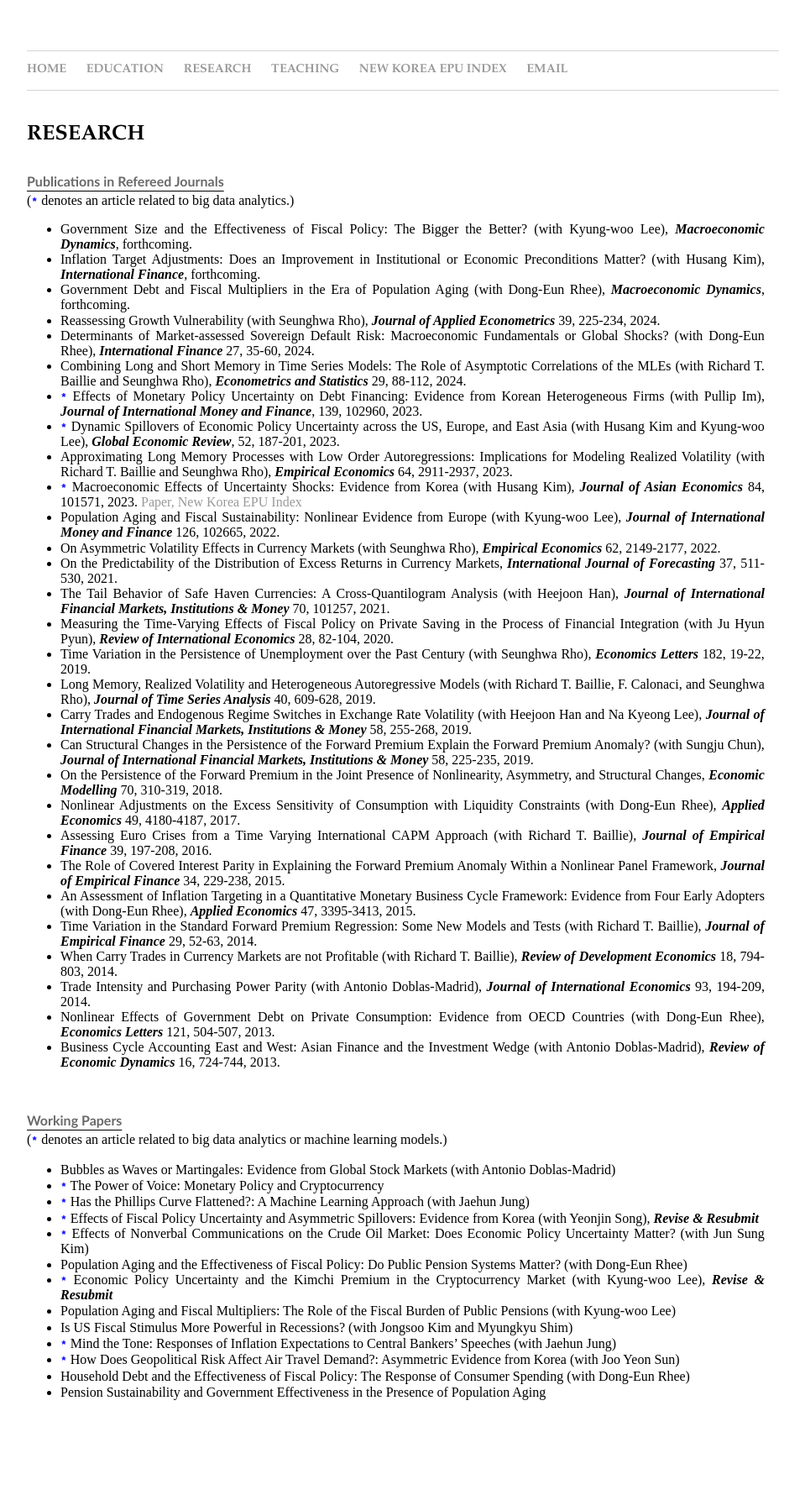
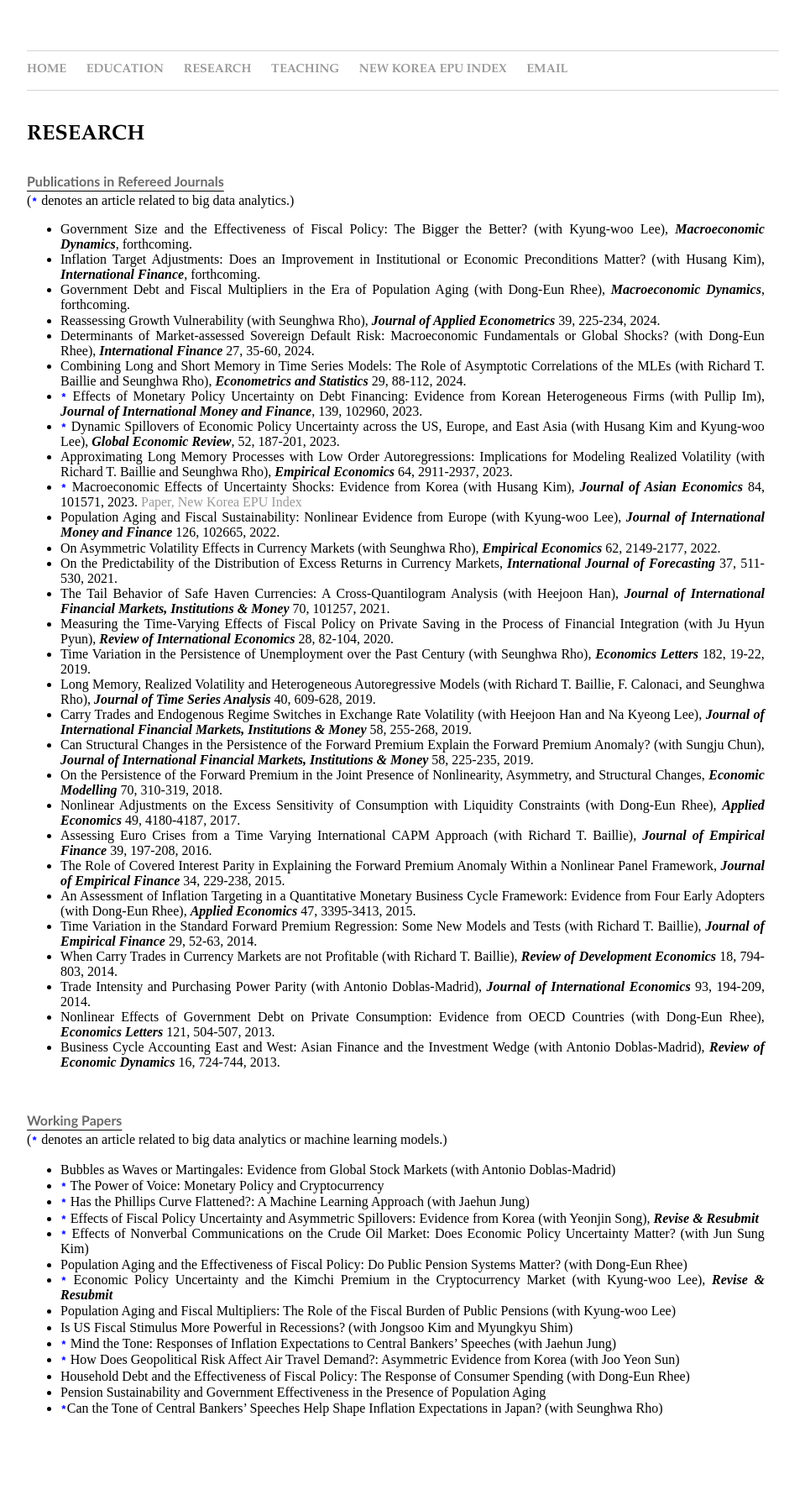
Before and after one commit to dooyeoncho/dooyeoncho.github.io, a Jekyll site: the page built from pages/research.html, in a window 1280 px wide. Shown: the whole page at 84% size, without its empty margins (160-1119 px from the left). Built offline with Jekyll 4.4.1, drawn with Linux system fonts in a browser that asks for light colours.

Commit message:
Update research.html

```diff
--- a/pages/research.html
+++ b/pages/research.html
@@ -72,5 +72,6 @@ span {
 		<span><li><code style="color : blue"><b>*</b></code> How Does Geopolitical Risk Affect Air Travel Demand?: Asymmetric Evidence from Korea (with Joo Yeon Sun)</li></span>
 		<span><li>Household Debt and the Effectiveness of Fiscal Policy: The Response of Consumer Spending (with Dong-Eun Rhee)</li></span>
 		<span><li>Pension Sustainability and Government Effectiveness in the Presence of Population Aging</li></span>
+		<span><li><code style="color : blue"><b>*</b></code>Can the Tone of Central Bankers’ Speeches Help Shape Inflation Expectations in Japan? (with Seunghwa Rho)</li></span>
 	</ul>
 </div>&nbsp;&nbsp;&nbsp;&nbsp;&nbsp;&nbsp;
```
